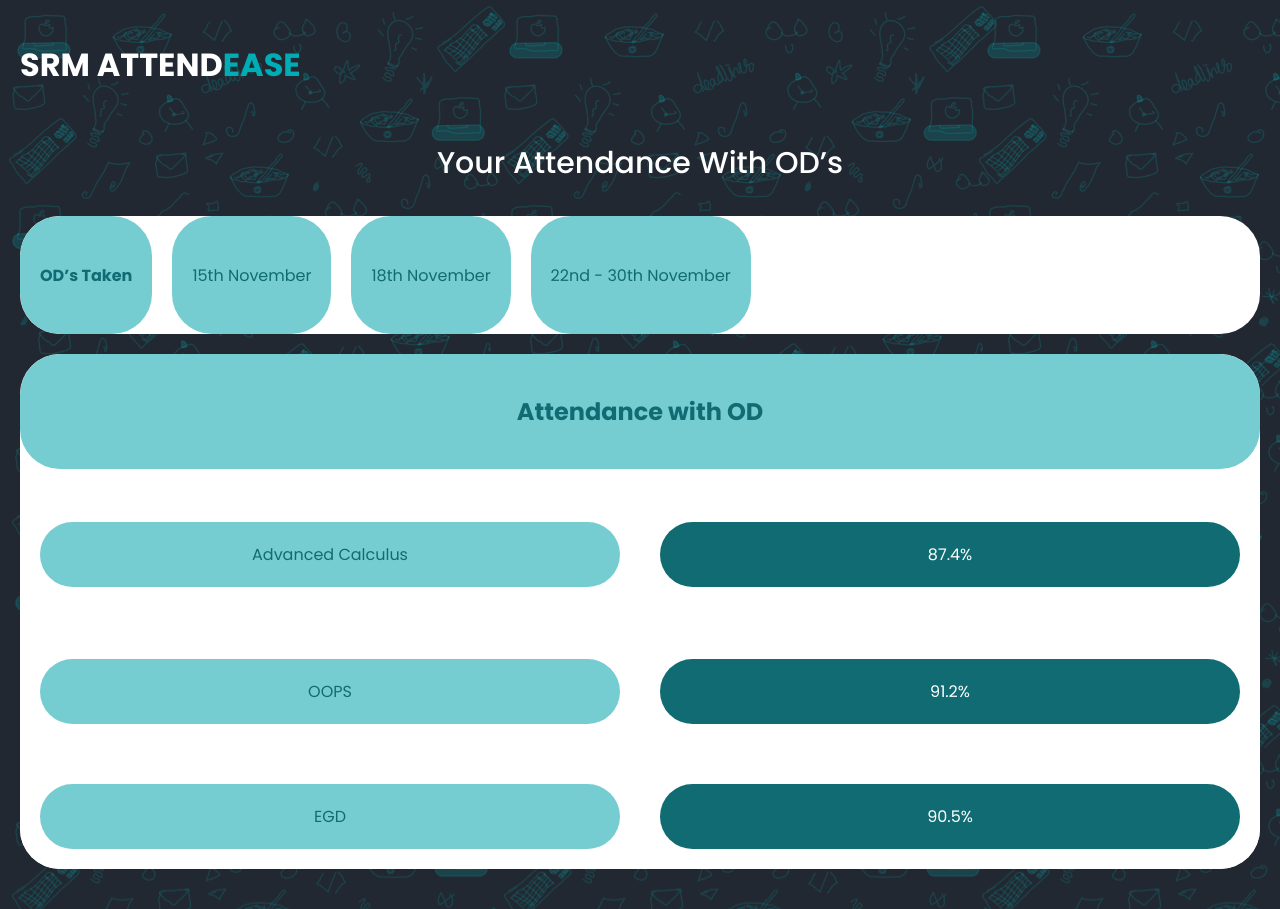
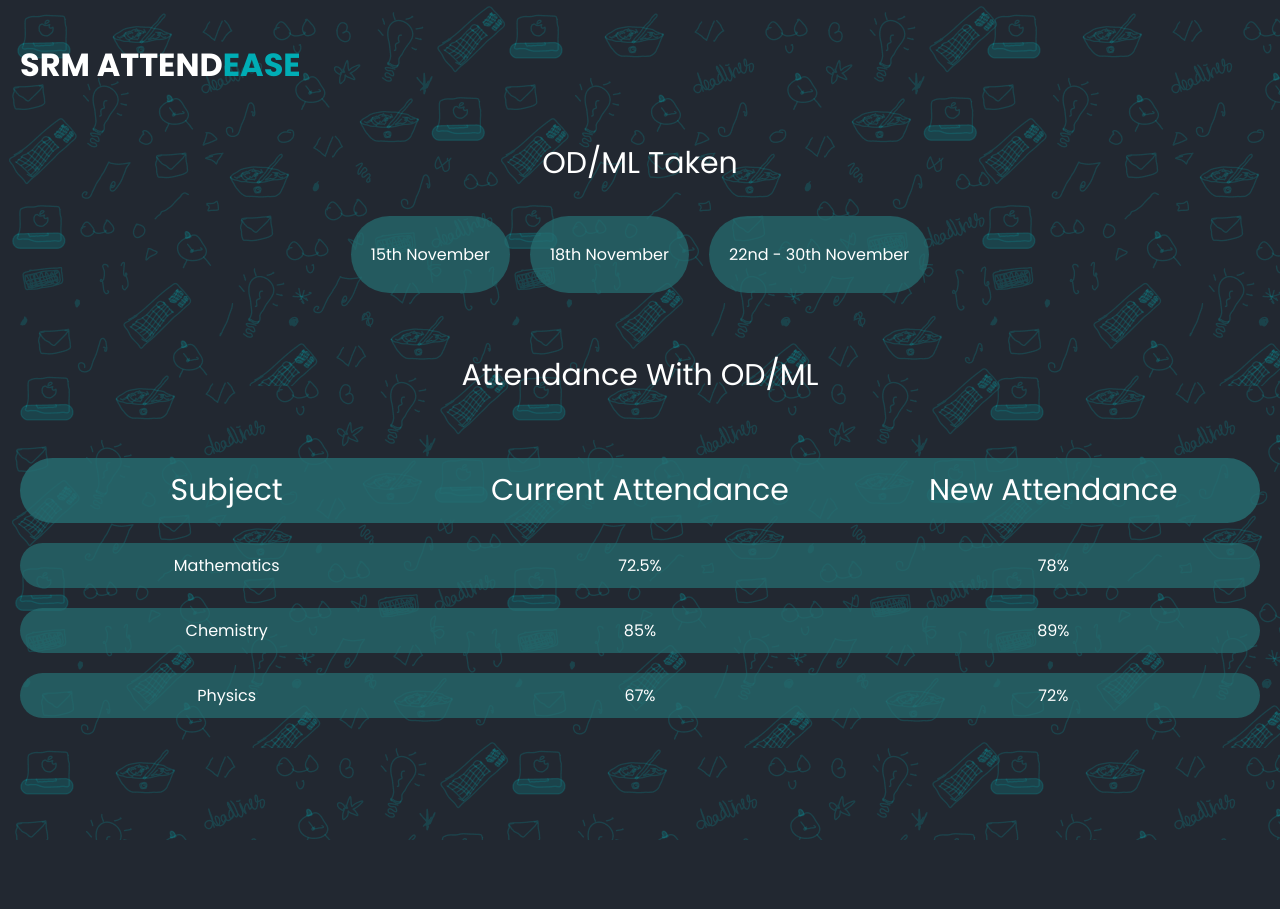
Before and after one commit to TartejBrothers/SRM-Attendease, a React (Create React App) app: page /od in a window 1280 px wide. After the commit the page ends 840 px from the top, so only its background shows below. Built offline with nearby package versions, Linux system fonts and the light colour scheme.

Commit message:
Od Page Done

```diff
--- a/src/components/od.jsx
+++ b/src/components/od.jsx
@@ -9,12 +9,9 @@ export default function OdPage() {
         SRM ATTEND<font color="#00ADB5">EASE</font>
       </h1>
       <div className="odbody">
-        <p>Your Attendance With OD’s</p>
+        <p>OD/ML Taken</p>
       </div>
       <div className="odmaintop">
-        <div className="odheader">
-          <h5>OD’s Taken</h5>
-        </div>
         <div className="odcontentbody">
           <p>15th November</p>
         </div>
@@ -27,19 +24,29 @@ export default function OdPage() {
       </div>
       <div className="odmainbottom">
         <div className="odheader">
-          <h5>Attendance with OD</h5>
+          <p>Attendance With OD/ML</p>
         </div>
-        <div className="odcontentbodybottom">
-          <div className="bottomcontent">Advanced Calculus</div>
-          <div className="bottomcontent">87.4%</div>
-        </div>
-        <div className="odcontentbodybottom">
-          <div className="bottomcontent">OOPS</div>
-          <div className="bottomcontent">91.2%</div>
-        </div>
-        <div className="odcontentbodybottom">
-          <div className="bottomcontent">EGD</div>
-          <div className="bottomcontent">90.5%</div>
+        <div className="attendancerecords">
+          <div className="attendanceheader">
+            <div className="attendancecolumns">Subject</div>
+            <div className="attendancecolumns">Current Attendance</div>
+            <div className="attendancecolumns">New Attendance</div>
+          </div>
+          <div className="attendancerows">
+            <div className="attendancecolumns">Mathematics</div>
+            <div className="attendancecolumns">72.5%</div>
+            <div className="attendancecolumns">78%</div>
+          </div>
+          <div className="attendancerows">
+            <div className="attendancecolumns">Chemistry</div>
+            <div className="attendancecolumns">85%</div>
+            <div className="attendancecolumns">89%</div>
+          </div>
+          <div className="attendancerows">
+            <div className="attendancecolumns">Physics</div>
+            <div className="attendancecolumns">67%</div>
+            <div className="attendancecolumns">72%</div>
+          </div>
         </div>
       </div>
     </div>
--- a/src/components/styles/attendance.css
+++ b/src/components/styles/attendance.css
@@ -60,3 +60,10 @@
     gap: 10px;
   }
 }
+@media screen and (max-width: 350px) {
+  .attendancecolumns {
+    font-size: 10px;
+    max-width: 24%;
+    gap: 10px;
+  }
+}
--- a/src/components/styles/od.css
+++ b/src/components/styles/od.css
@@ -11,25 +11,21 @@
 }
 .odbody p {
   font-size: 30px;
-  font-weight: 500;
   color: #ffffff;
+  text-align: center;
 }
 .odmaintop,
 .odmainbottom {
-  background-color: #ffffff;
   margin-bottom: 20px;
   display: flex;
   flex-wrap: wrap;
   flex-direction: row;
   width: 100%;
-  color: #106c72;
   gap: 20px;
   border-radius: 40px;
-  overflow: hidden;
+  justify-content: center;
 }
-.odmaintop {
-  overflow-x: scroll;
-}
+
 .odmaintop::-webkit-scrollbar {
   display: none;
 }
@@ -39,9 +35,10 @@
 .odheader,
 .odcontentbody,
 .odcontentbodybottom {
-  padding: 20px;
+  padding: 10px 20px;
   display: flex;
   align-items: center;
+  text-align: center;
   gap: 10px;
 }
 .odheader {
@@ -50,6 +47,8 @@
 .odheader h5 {
   font-size: 16px;
   text-align: center;
+  margin-block-start: 0px;
+  margin-block-end: 0px;
 }
 .odmainbottom h5 {
   font-size: 24px;
@@ -57,10 +56,15 @@
   margin-block-start: 20px;
   margin-block-end: 20px;
 }
-.odheader,
+.odheader {
+  color: #ffffff;
+  border-radius: 40px;
+  font-size: 30px;
+}
 .odcontentbody {
   border-radius: 40px;
-  background-color: #76cdd1;
+  background-color: rgba(38, 111, 114, 0.7);
+  color: #ffffff;
 }
 .odcontentbodybottom {
   background-color: #ffffff;
@@ -88,16 +92,14 @@
   .odcontent h1 {
     text-align: center;
   }
-  .odbody p {
-    font-size: 20px;
-  }
+
   .odmaintop {
     flex-direction: column;
   }
   .odmaintop .odheader h5 {
     font-size: 24px;
-    margin-block-start: 20px;
-    margin-block-end: 20px;
+    margin-block-start: 10px;
+    margin-block-end: 10px;
   }
   .odcontentbody {
     justify-content: center;
--- a/src/components/styles/project.css
+++ b/src/components/styles/project.css
@@ -14,6 +14,7 @@
 }
 .projectbody h5 {
   font-size: 30px;
+  text-align: center;
   font-weight: 400;
 }
 .dateform {
```
